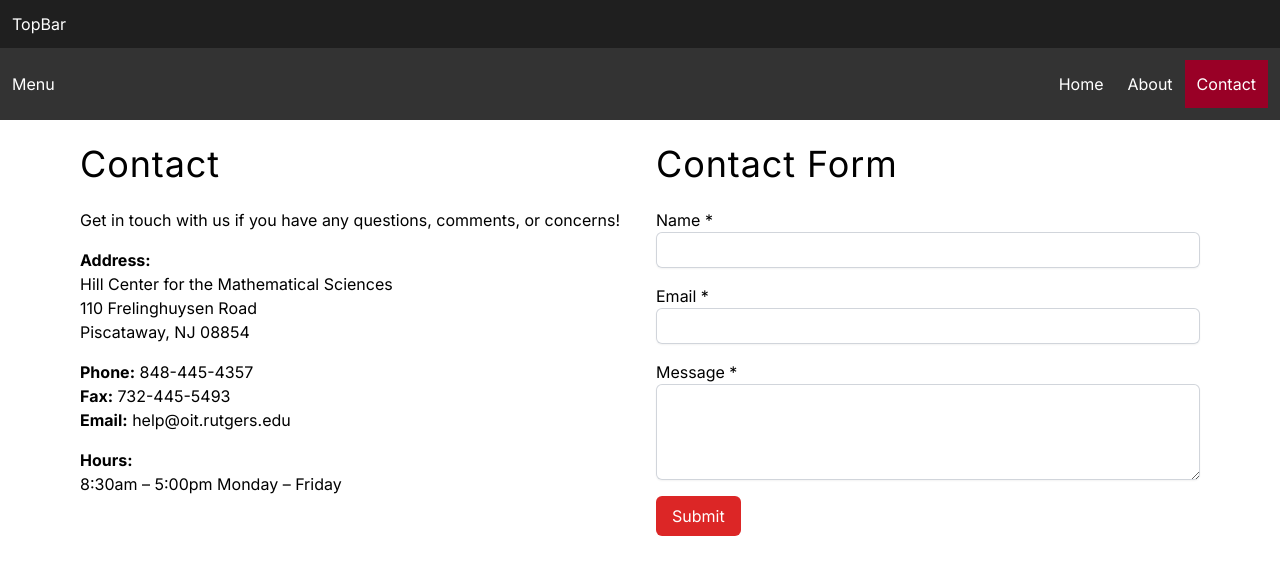
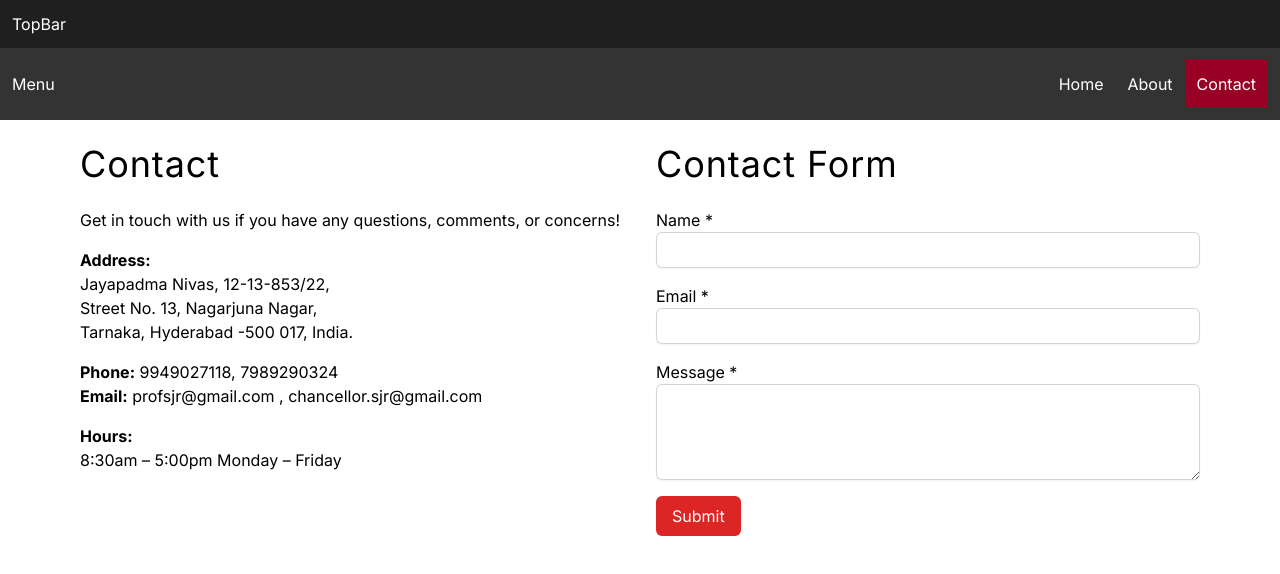
Before and after one commit to balaji-sivasakthi/professor-blog, a Next.js app in the folder front-end/: page /contact in a window 1280 px wide. Shown: the top 574 px of the page. Built offline with nearby package versions, Linux system fonts and the light colour scheme.

Commit message:
fix: address fix

```diff
--- a/front-end/src/app/contact/page.tsx
+++ b/front-end/src/app/contact/page.tsx
@@ -11,13 +11,12 @@ function Contact() {
             Get in touch with us if you have any questions, comments, or concerns!
           </p>
           <p className="pb-4"><strong>Address:</strong><br />
-            Hill Center for the Mathematical Sciences<br />
-            110 Frelinghuysen Road<br />
-            Piscataway, NJ 08854
+          Jayapadma Nivas, 12-13-853/22,<br />
+          Street No. 13, Nagarjuna Nagar,<br />
+          Tarnaka, Hyderabad -500 017, India.
           </p>
-          <p><strong>Phone:</strong> 848-445-4357<br />
-            <strong>Fax:</strong> 732-445-5493<br />
-            <strong>Email:</strong> help@oit.rutgers.edu<br />
+          <p><strong>Phone:</strong> 9949027118, 7989290324<br />
+            <strong>Email:</strong> profsjr@gmail.com , chancellor.sjr@gmail.com<br />
             <p className="pt-4"><strong>Hours:</strong><br /> 8:30am – 5:00pm Monday – Friday
             </p></p>
         </div>
```
